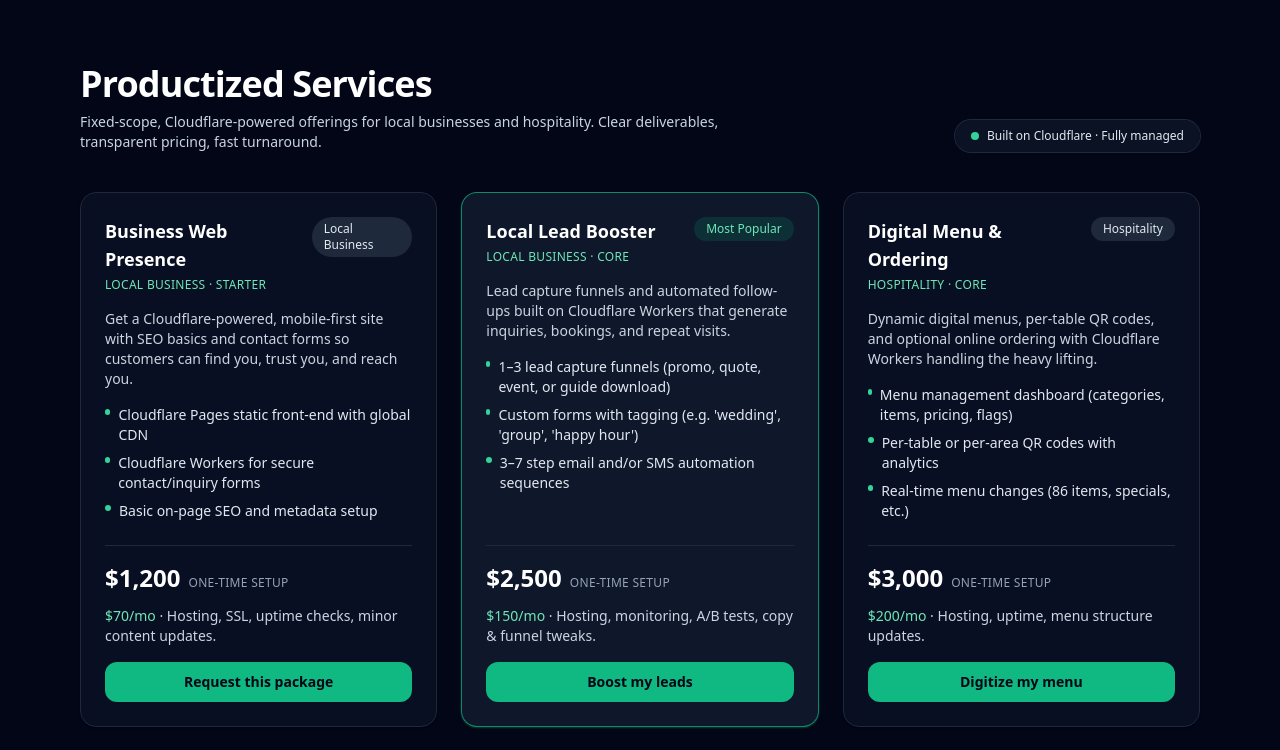
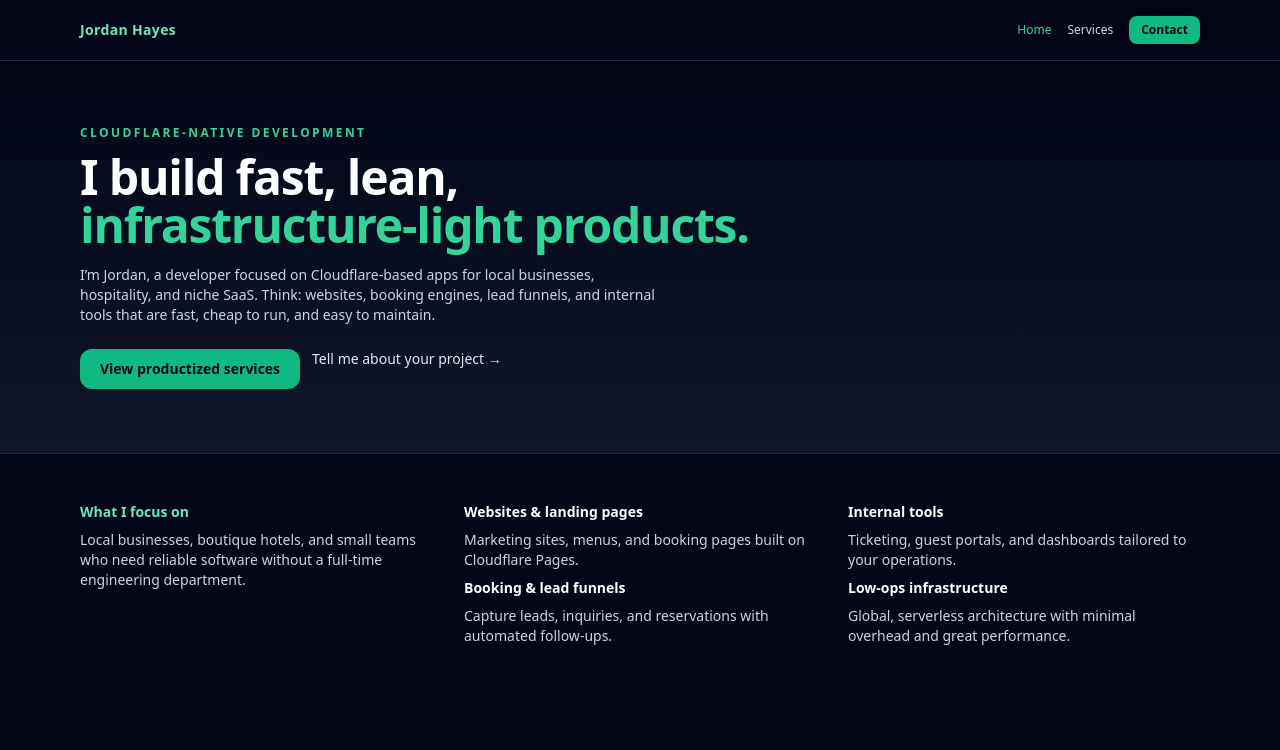
Before and after one commit to jmhayes3/jordanhayes.dev, a React (Vite) app: page / in a window 1280 px wide. Shown: the top 750 px of the page. Built offline with nearby package versions, Linux system fonts and the light colour scheme.

Commit message:
Add routing, refactor home page, SPA redirects

```diff
--- a/package.json
+++ b/package.json
@@ -6,7 +6,8 @@
   },
   "dependencies": {
     "react": "^19.2.0",
-    "react-dom": "^19.2.0"
+    "react-dom": "^19.2.0",
+    "react-router-dom": "^6.30.2"
   },
   "devDependencies": {
     "@vitejs/plugin-react-swc": "^4.2.2",
--- a/src/App.tsx
+++ b/src/App.tsx
@@ -1,17 +1,26 @@
 import React from "react";
-import { ServicesSection } from "./components/ServicesSection";
+import { Routes, Route } from "react-router-dom";
+import { Layout } from "./components/Layout";
+import { Home } from "./pages/Home";
+import { ServicesPage } from "./pages/Services";
 
 const App: React.FC = () => {
   return (
-    <div className="min-h-screen bg-slate-950 text-white">
-      {/* Your hero / nav here */}
-      <main>
-        {/* ...hero... */}
-        <ServicesSection />
-        {/* ...other sections... */}
-      </main>
-      {/* footer */}
-    </div>
+    <Layout>
+      <Routes>
+        <Route path="/" element={<Home />} />
+        <Route path="/services" element={<ServicesPage />} />
+        {/* Optional: catch-all */}
+        <Route
+          path="*"
+          element={
+            <div className="py-24 text-center text-sm text-slate-300">
+              <p>Page not found.</p>
+            </div>
+          }
+        />
+      </Routes>
+    </Layout>
   );
 };
 
--- /dev/null
+++ b/src/components/Layout.tsx
@@ -0,0 +1,48 @@
+import React from "react";
+import { Link, NavLink } from "react-router-dom";
+
+const navLinkBase =
+  "text-xs font-medium hover:text-white transition-colors";
+const navLinkInactive = "text-slate-300";
+const navLinkActive = "text-emerald-400";
+
+export const Layout: React.FC<{ children: React.ReactNode }> = ({ children }) => {
+  return (
+    <div className="min-h-screen bg-slate-950 text-white">
+      <header className="border-b border-slate-800 bg-slate-950/80 backdrop-blur">
+        <div className="mx-auto flex max-w-6xl items-center justify-between px-4 py-4">
+          <Link to="/" className="text-sm font-semibold tracking-wide text-emerald-300">
+            Jordan Hayes
+          </Link>
+          <nav className="flex items-center gap-4">
+            <NavLink
+              to="/"
+              end
+              className={({ isActive }) =>
+                [navLinkBase, isActive ? navLinkActive : navLinkInactive].join(" ")
+              }
+            >
+              Home
+            </NavLink>
+            <NavLink
+              to="/services"
+              className={({ isActive }) =>
+                [navLinkBase, isActive ? navLinkActive : navLinkInactive].join(" ")
+              }
+            >
+              Services
+            </NavLink>
+            <a
+              href="mailto:admin@jordanhayes.dev"
+              className="rounded-lg bg-emerald-500 px-3 py-1.5 text-xs font-semibold text-slate-950 shadow hover:bg-emerald-400"
+            >
+              Contact
+            </a>
+          </nav>
+        </div>
+      </header>
+
+      <main>{children}</main>
+    </div>
+  );
+};
--- a/src/main.tsx
+++ b/src/main.tsx
@@ -1,10 +1,13 @@
 import React from "react";
 import ReactDOM from "react-dom/client";
+import { BrowserRouter } from "react-router-dom";
 import App from "./App";
 import "./index.css"; // Tailwind base/utilities included here
 
 ReactDOM.createRoot(document.getElementById("root") as HTMLElement).render(
   <React.StrictMode>
-    <App />
+    <BrowserRouter>
+      <App />
+    </BrowserRouter>
   </React.StrictMode>
 );
--- /dev/null
+++ b/src/pages/Home.tsx
@@ -0,0 +1,71 @@
+import React from "react";
+import { Link } from "react-router-dom";
+
+export const Home: React.FC = () => {
+  return (
+    <>
+      {/* Hero */}
+      <section className="bg-gradient-to-b from-slate-950 to-slate-900 py-16">
+        <div className="mx-auto max-w-6xl px-4">
+          <p className="text-xs font-semibold uppercase tracking-[0.2em] text-emerald-400">
+            Cloudflare-native development
+          </p>
+          <h1 className="mt-3 text-4xl font-bold tracking-tight sm:text-5xl">
+            I build fast, lean,{" "}
+            <span className="block text-emerald-400">
+              infrastructure-light products.
+            </span>
+          </h1>
+          <p className="mt-4 max-w-xl text-sm text-slate-300">
+            I’m Jordan, a developer focused on Cloudflare-based apps for local
+            businesses, hospitality, and niche SaaS. Think: websites, booking
+            engines, lead funnels, and internal tools that are fast, cheap to
+            run, and easy to maintain.
+          </p>
+
+          <div className="mt-6 flex flex-wrap gap-3">
+            <Link
+              to="/services"
+              className="rounded-xl bg-emerald-500 px-5 py-2.5 text-sm font-semibold text-slate-950 shadow hover:bg-emerald-400"
+            >
+              View productized services
+            </Link>
+            <a
+              href="mailto:hello@jordanhayes.dev"
+              className="text-sm font-medium text-slate-200 underline-offset-4 hover:underline"
+            >
+              Tell me about your project →
+            </a>
+          </div>
+        </div>
+      </section>
+
+      {/* Simple “what I do” section */}
+      <section className="border-t border-slate-800 bg-slate-950 py-12">
+        <div className="mx-auto grid max-w-6xl gap-8 px-4 md:grid-cols-3">
+          <div>
+            <h2 className="text-sm font-semibold text-emerald-300">
+              What I focus on
+            </h2>
+            <p className="mt-2 text-sm text-slate-300">
+              Local businesses, boutique hotels, and small teams who need
+              reliable software without a full-time engineering department.
+            </p>
+          </div>
+          <div className="space-y-2 text-sm text-slate-300">
+            <h3 className="font-semibold text-white">Websites & landing pages</h3>
+            <p>Marketing sites, menus, and booking pages built on Cloudflare Pages.</p>
+            <h3 className="mt-4 font-semibold text-white">Booking & lead funnels</h3>
+            <p>Capture leads, inquiries, and reservations with automated follow-ups.</p>
+          </div>
+          <div className="space-y-2 text-sm text-slate-300">
+            <h3 className="font-semibold text-white">Internal tools</h3>
+            <p>Ticketing, guest portals, and dashboards tailored to your operations.</p>
+            <h3 className="mt-4 font-semibold text-white">Low-ops infrastructure</h3>
+            <p>Global, serverless architecture with minimal overhead and great performance.</p>
+          </div>
+        </div>
+      </section>
+    </>
+  );
+};
--- /dev/null
+++ b/src/pages/Services.tsx
@@ -0,0 +1,26 @@
+import React from "react";
+import { ServicesSection } from "../components/ServicesSection";
+
+export const ServicesPage: React.FC = () => {
+  return (
+    <>
+      <section className="bg-slate-950 py-14 border-b border-slate-800">
+        <div className="mx-auto max-w-6xl px-4">
+          <p className="text-xs font-semibold uppercase tracking-[0.2em] text-emerald-400">
+            Productized services
+          </p>
+          <h1 className="mt-3 text-3xl font-bold tracking-tight sm:text-4xl">
+            Fixed-scope Cloudflare packages
+          </h1>
+          <p className="mt-3 max-w-2xl text-sm text-slate-300">
+            Pick a package, know the scope, timeline, and cost up front. I handle
+            everything from architecture to deployment so you can stay focused on
+            your business.
+          </p>
+        </div>
+      </section>
+
+      <ServicesSection />
+    </>
+  );
+};
```
Also changed, not shown: 2 other files (tests, documents, lock files or other folders).
